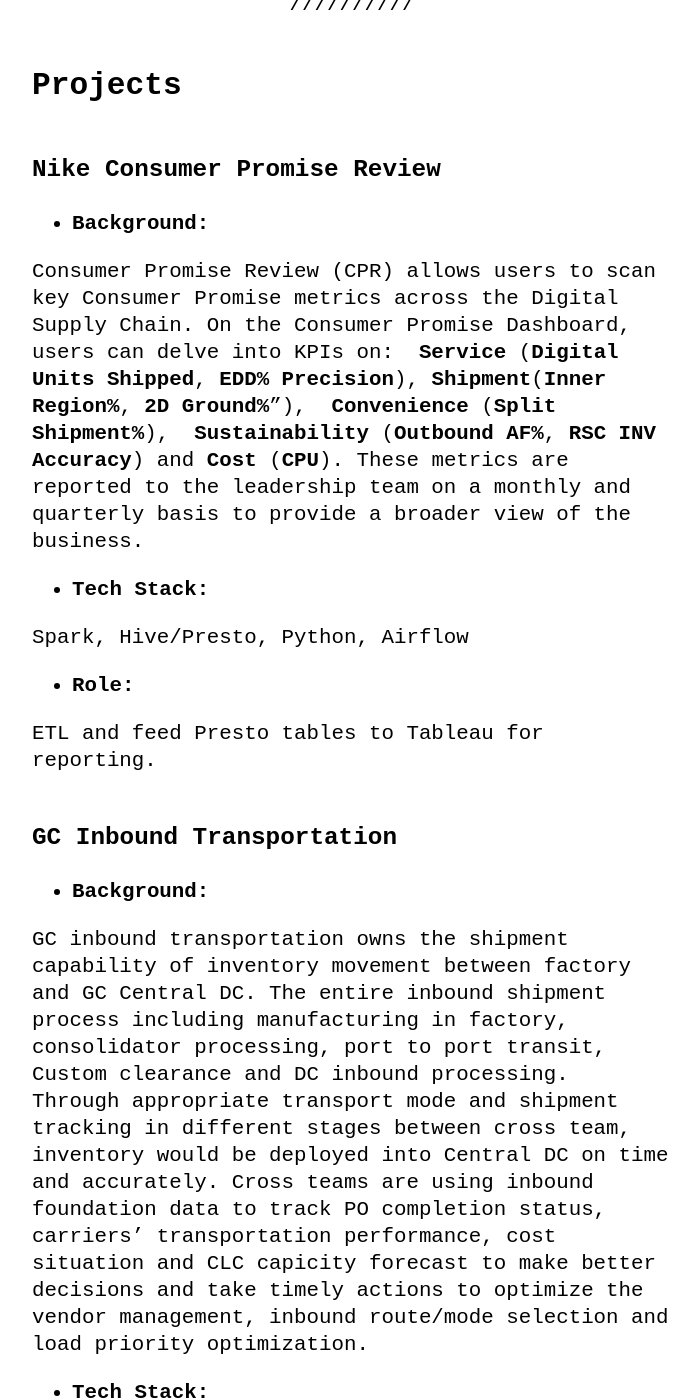
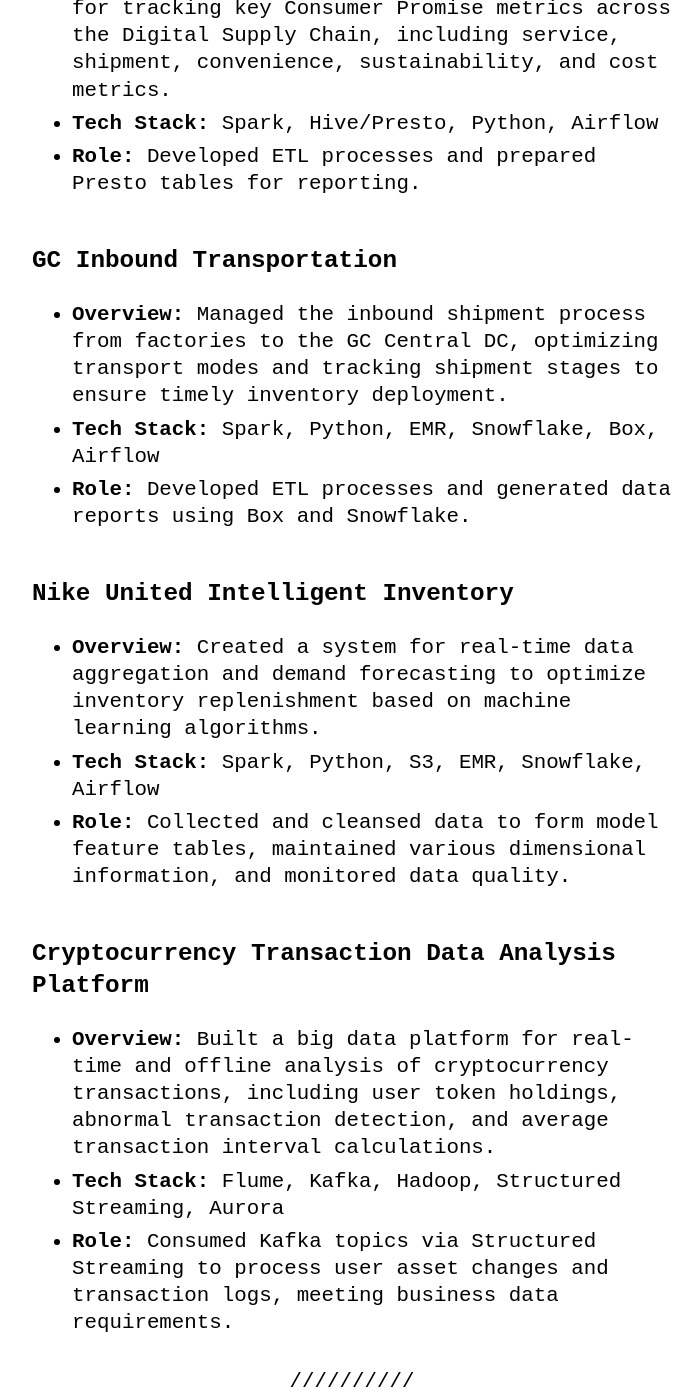
Before and after one commit to thekingofcool/thekingofcool.github.io, a Jekyll site: the page built from about.md, in a window 1280 px wide and 1400 px high, scrolled down 2603 px. Shown: the whole window, without its empty margins (288-988 px from the left). Built offline with Jekyll 4.4.1, drawn with Linux system fonts in a browser that asks for light colours; a style sheet for code colours, icons or effects is not loaded; some of the changed text lies outside the part shown.

Commit message:
润色词句

```diff
--- a/about.md
+++ b/about.md
@@ -11,13 +11,9 @@
 ---
 
 ## Professional Summary
-Former Structural Engineer (2016-2017), now Big Data Engineer (2018-present).
+Big Data Engineer with over 6 years of experience in data development, skilled in cloud technologies like AWS and proficient in Python, R, and Scala. Expertise in Airflow and the Apache Hadoop/Spark ecosystem (Hadoop, Hive, Spark, HDFS/S3). Previously a Structural Engineer with a background in Civil Engineering from Chongqing University.
 
-Engaged in data development for more than 6 years. Experienced in cloud technology like AWS and using Python, R, and Scala as programming language. Skilled in Airflow and Apache Hadoop/Spark ecosystem applications such as Hadoop, Hive, Spark, HDFS/S3.
-
-Before as a big data engineer, I was a structural engineer after 4 years' of Civil Engineering study at ChongQing University, which are both the position of creating things.
-
-I like sports. Boxing, frisbee, running. Make Sport a Daily Habit.
+I like sports. Boxing, swimming, and running. Make sports a daily habit.
 
 ---
 
@@ -27,23 +23,24 @@
 **Nike (Contract)**
 *Mar 2019 - Present*
 
-- Responsible for data delivery, data validation, task monitoring automation, and platform migration.
-- Successfully participated in and led the design, development, and deployment of multiple big data projects.
+- Led and contributed to the design, development, and deployment of various big data projects.
+- Automated data delivery, validation, and task monitoring processes.
+- Migrated data platforms to enhance efficiency.
 
 ### Big Data Engineer
-**Shanghai Shouyi Information Technology Co., Ltd.**
+**Shanghai Shouyi Information Technology**
 *Aug 2018 - Feb 2019*
 
-- Participated in building the company's big data architecture and applied stream processing frameworks to meet business needs.
-- Conducted offline analysis of daily data, completed risk control and abnormal user data validation.
-- Researched and quickly implemented new technologies, and wrote technical documentation.
+- Developed the company’s big data architecture and implemented stream processing frameworks.
+- Conducted offline data analysis, managed risk control, and validated abnormal user data.
+- Researched and integrated new technologies, and documented technical processes.
 
-### Technician
+### Construction Engineer
 **China State Construction Third Engineering Bureau**
 *Jul 2016 - Nov 2017*
 
-- Responsible for pre-reviewing construction drawings, drafting construction plans, and inspecting construction nodes.
-- Awarded first prize in the 2017 Xiamen QC Group Activity.
+- Reviewed construction drawings, drafted construction plans, and inspected construction sites.
+- Received first prize in the 2017 Xiamen QC Group Activity.
 
 ---
 
@@ -61,54 +58,30 @@
 ## Projects
 ### Nike Consumer Promise Review
 
-- **Background:**
-
-Consumer Promise Review (CPR) allows users to scan key Consumer Promise metrics across the Digital Supply Chain. On the Consumer Promise Dashboard, users can delve into KPIs on:  **Service** (**Digital Units Shipped**, **EDD% Precision**), **Shipment**(**Inner Region%**, **2D Ground%**"),  **Convenience** (**Split Shipment%**),  **Sustainability** (**Outbound AF%**, **RSC INV Accuracy**) and **Cost** (**CPU**). These metrics are reported to the leadership team on a monthly and quarterly basis to provide a broader view of the business.
-- **Tech Stack:**
-
-Spark, Hive/Presto, Python, Airflow
-- **Role:**
-
-ETL and feed Presto tables to Tableau for reporting.
+- **Overview:** Supported the backend data development for tracking key Consumer Promise metrics across the Digital Supply Chain, including service, shipment, convenience, sustainability, and cost metrics.
+- **Tech Stack:** Spark, Hive/Presto, Python, Airflow
+- **Role:** Developed ETL processes and prepared Presto tables for reporting.
 
 ### GC Inbound Transportation
 
-- **Background:**
-
-GC inbound transportation owns the shipment capability of inventory movement between factory and GC Central DC. The entire inbound shipment process including manufacturing in factory, consolidator processing, port to port transit, Custom clearance and DC inbound processing. Through appropriate transport mode and shipment tracking in different stages between cross team, inventory would be deployed into Central DC on time and accurately. Cross teams are using inbound foundation data to track PO completion status, carriers' transportation performance, cost situation and CLC capicity forecast to make better decisions and take timely actions to optimize the vendor management, inbound route/mode selection and load priority optimization.
-- **Tech Stack:**
-
-Spark, Python, EMR, Snowflake, Box, Airflow
-- **Role:**
-
-ETL, generate data reports through Box and Snowflake.
+- **Overview:** Managed the inbound shipment process from factories to the GC Central DC, optimizing transport modes and tracking shipment stages to ensure timely inventory deployment.
+- **Tech Stack:** Spark, Python, EMR, Snowflake, Box, Airflow
+- **Role:** Developed ETL processes and generated data reports using Box and Snowflake.
 
 ### Nike United Intelligent Inventory
 
-- **Background:**
-
-UII means united intelligent inventory, also called CTM means connect the marketplace. UII (CTM) system gathers real-time data from Top Doors, ADC inventory, Nike available orders and inventory. Based on Machine Learning algorithm, the CTM system do demand forecasting for Nike to predict the future sales of stores, and then finds the replenishment opportunities, and intelligently proposes the replenishment quantity for stores.
-- **Tech Stack:**
-
-Spark, Python, S3, EMR, Snowflake, Airflow
-- **Role:**
-
-Collect and cleanse data to form model features table for consumption by machine learning models; maintain various dimensional information; and monitor data quality.
+- **Overview:** Created a system for real-time data aggregation and demand forecasting to optimize inventory replenishment based on machine learning algorithms.
+- **Tech Stack:** Spark, Python, S3, EMR, Snowflake, Airflow
+- **Role:** Collected and cleansed data to form model feature tables, maintained various dimensional information, and monitored data quality.
 
 ### Cryptocurrency Transaction Data Analysis Platform
 
-- **Background:**
-
-In order to efficiently meet business needs, a big data platform is built to complete data cleansing based on log data to meet real-time/offline analysis such as recording user token holdings, labeling of abnormal transaction users, and average transaction interval time.
-- **Tech Stack:**
-
-Flume, Kafka, Hadoop, Structured Streaming, Aurora
-- **Role:**
-
-Consume the Kafka topics via Structured Streaming to obtain user asset change, transaction, and historical order information from system logs, and to meet the business other data requirements.
+- **Overview:** Built a big data platform for real-time and offline analysis of cryptocurrency transactions, including user token holdings, abnormal transaction detection, and average transaction interval calculations.
+- **Tech Stack:** Flume, Kafka, Hadoop, Structured Streaming, Aurora
+- **Role:** Consumed Kafka topics via Structured Streaming to process user asset changes and transaction logs, meeting business data requirements.
 
 ---
 
 ## Additional Information
-- **Language:** Fluent in English
-- **Interests:** Build body in pysical world and also skills in cyber world
+- **Languages:** Fluent in English
+- **Interests:** Building physical strength and technical skills in the cyber world
```
Also changed, not shown: 3 other files.
